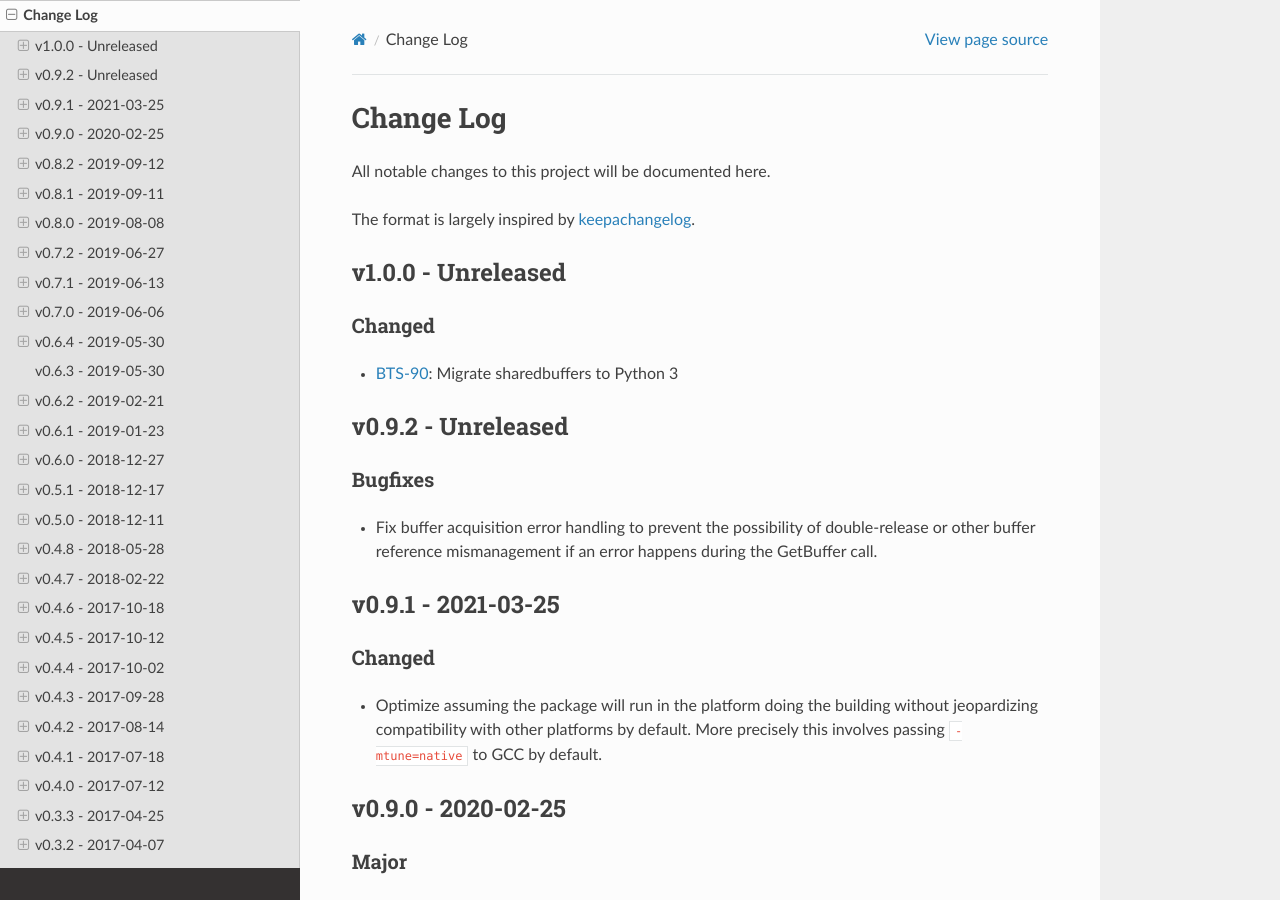
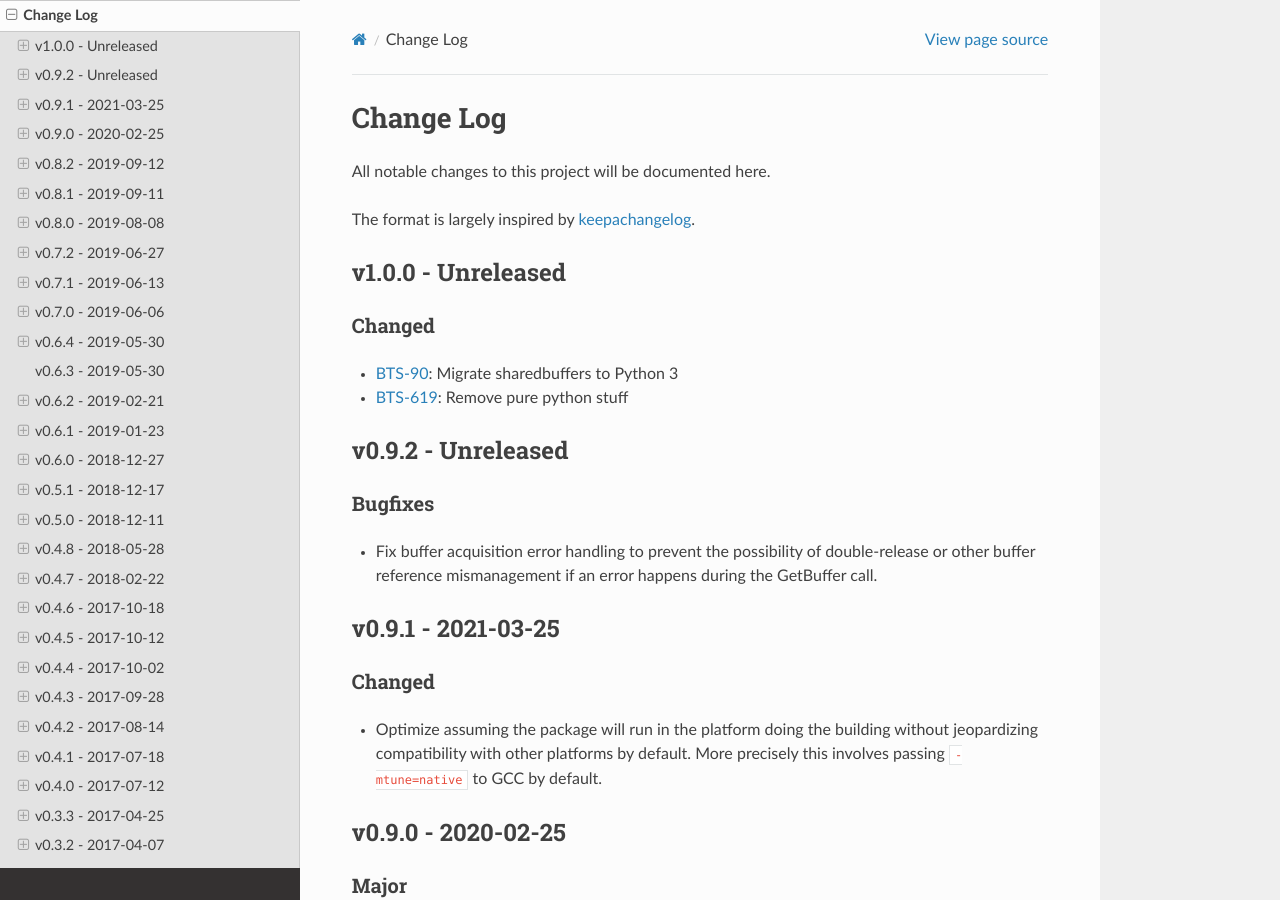
Before and after one commit to jampp/sharedbuffers, a Sphinx documentation site: the page built from doc/source/CHANGELOG.rst, in a window 1280 px wide and 900 px high. Built offline with Sphinx 7.4.7 and the Read the Docs theme 2.0.0, drawn with Linux system fonts in a browser that asks for light colours.

Commit message:
BTS-619: update CHANGELOG

```diff
--- a/doc/source/CHANGELOG.rst
+++ b/doc/source/CHANGELOG.rst
@@ -12,6 +12,7 @@ Changed
 -------
 
 - BTS-90_: Migrate sharedbuffers to Python 3
+- BTS-619_: Remove pure python stuff
 
 v0.9.2 - Unreleased
 ===================
@@ -447,3 +448,4 @@ Added
 .. _keepachangelog: http://keepachangelog.com/
 
 .. _BTS-90: https://jampphq.atlassian.net/browse/BTS-90
+.. _BTS-619: https://jampphq.atlassian.net/browse/BTS-619
```
